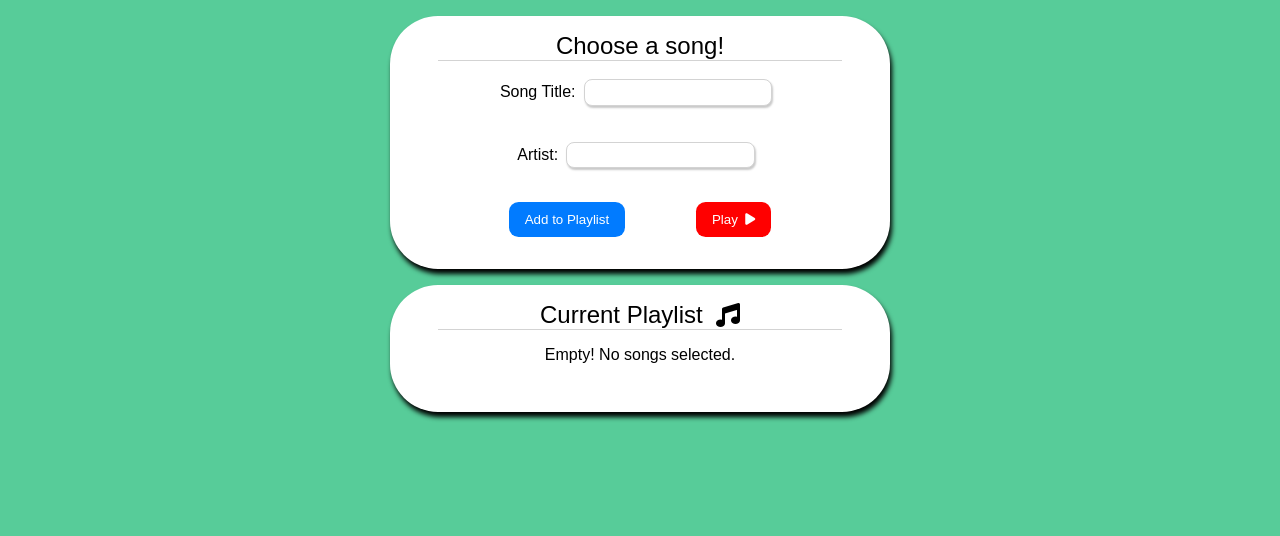
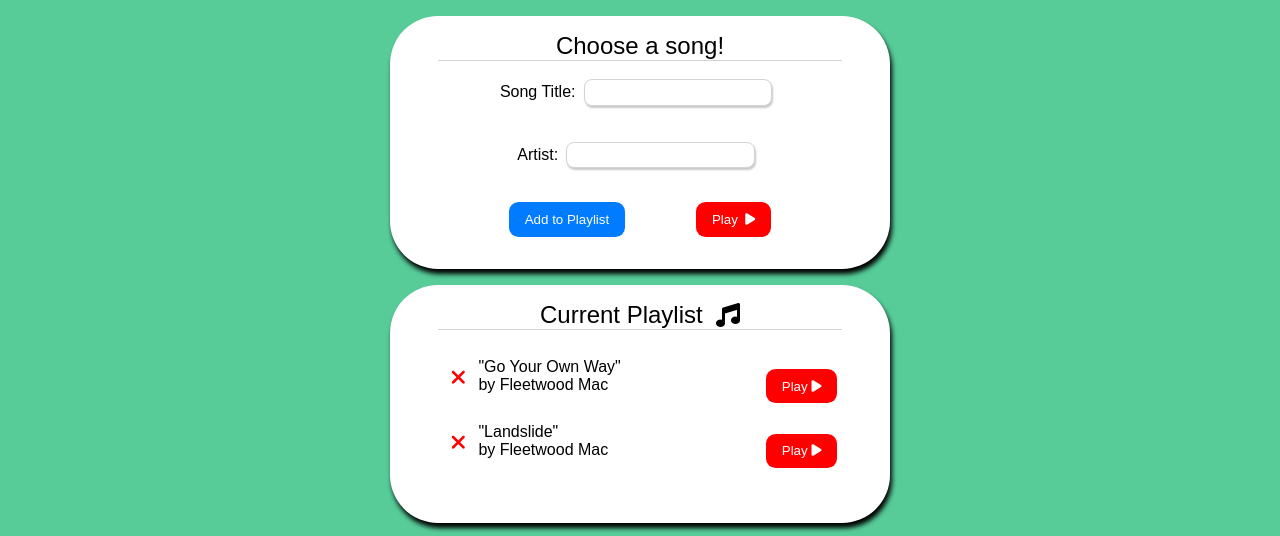
Before and after one commit to amyaitran/lyrics-quizzer, a website: page index.html in a window 1280 px wide. Shown: the part 83-619 px from the top of the page. Drawn offline with Linux system fonts and the light colour scheme; a web font is replaced by a local one.

Commit message:
swap favicon image for higher resolution, prepopulate playlist with songs

```diff
--- a/index.html
+++ b/index.html
@@ -5,7 +5,7 @@
   <meta name="viewport" content="width=device-width, initial-scale=1.0">
   <meta property="og:title" name="title" content="Lyrics Quizzer" />
   <meta property="og:type" content="website" />
-  <meta property="og:image" name="image" content="https://amyaitran.github.io/lyrics-quizzer/images/lyrics-quizzer.png" />
+  <meta property="og:image" name="image" content="/favicon.ico" />
   <meta property="og:description" name="description" content="A dynamic web app for lyrics enthusiasts who want to test their knowledge of song lyrics.">
   <meta name="author" content="Amy Tran">
   <link rel="preconnect" href="https://fonts.googleapis.com">
--- a/js/data.js
+++ b/js/data.js
@@ -2,7 +2,10 @@
 
 let data = {
   playlistID: 0,
-  playlist: [],
+  playlist: [
+    { id: 0, song: 'go your own way', artist: 'fleetwood mac' },
+    { id: 1, song: 'landslide', artist: 'fleetwood mac' }
+  ],
   playlistIndexOfCurrentSong: null,
   playingFromPlaylist: false,
   artist: null,
```
Also changed, not shown: images/favicon.ico, images/lyrics-quizzer.png (deleted).
